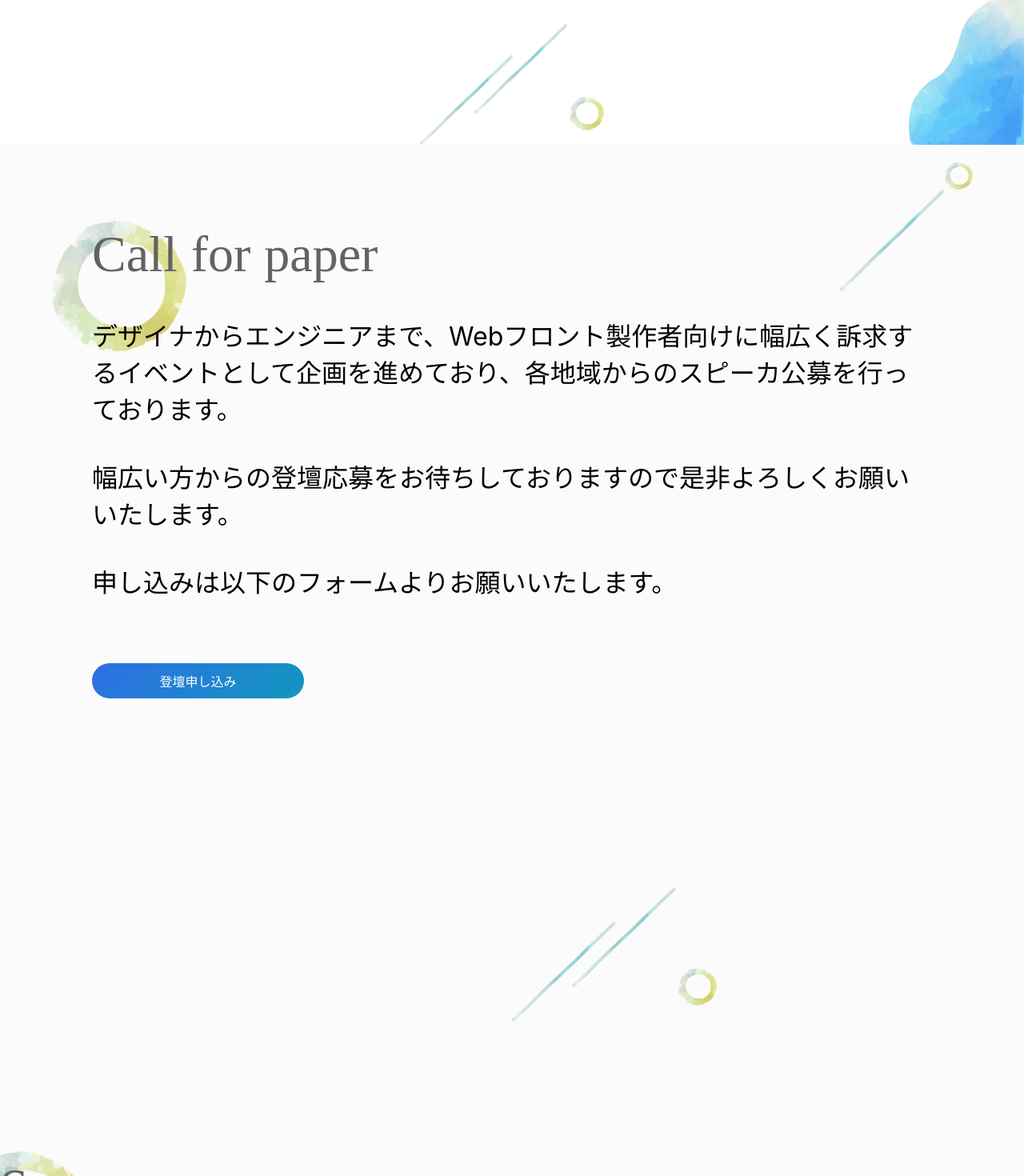
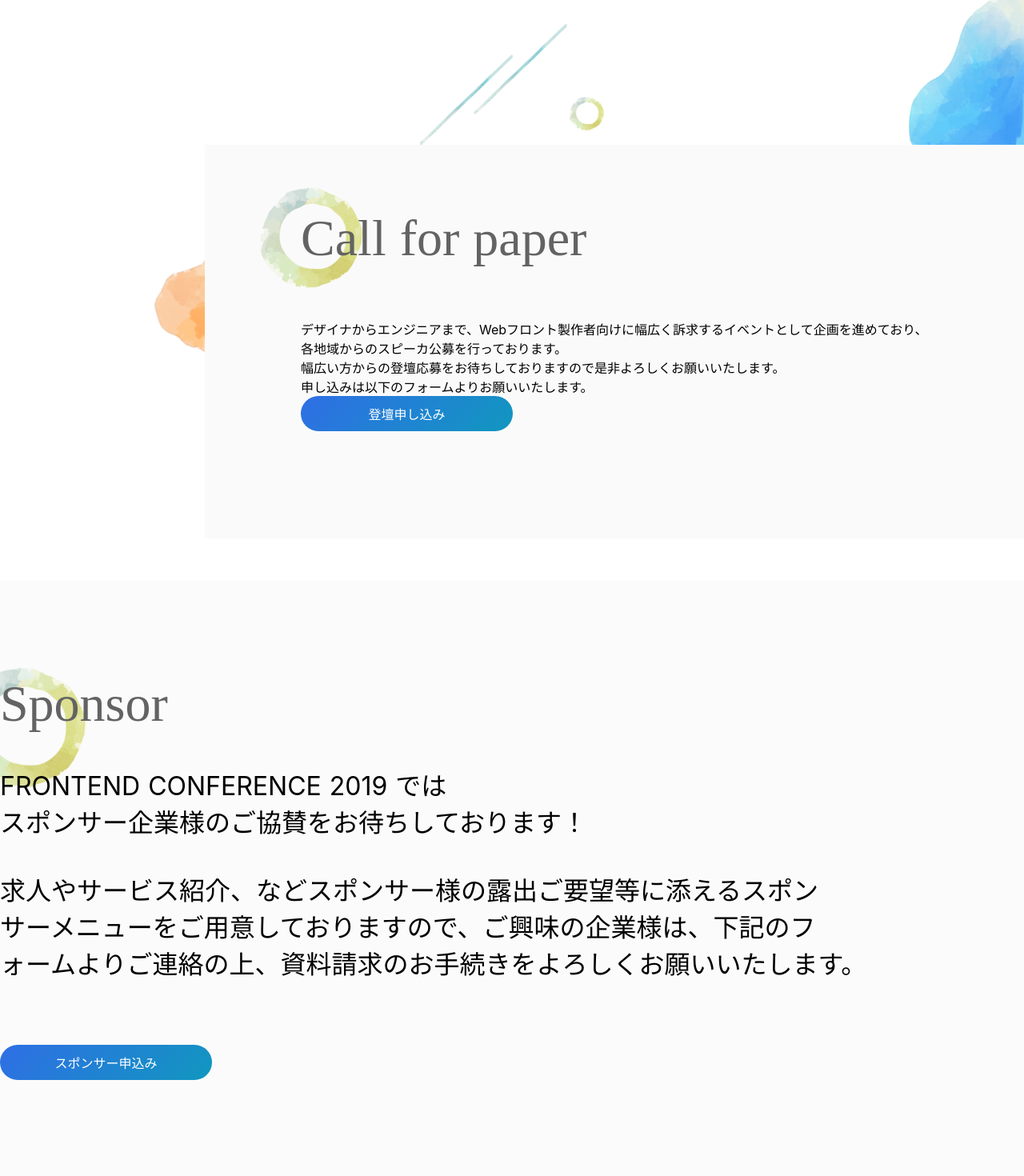
Before and after one commit to kfug/frontconf2019, a Nuxt app: page / in a window 1280 px wide. Shown: the part 1584-3054 px from the top of the page at 80% size. Built offline with nearby package versions, Linux system fonts and the light colour scheme.

Commit message:
wontspeaker 途中

```diff
--- a/assets/scss/library/_mixin.scss
+++ b/assets/scss/library/_mixin.scss
@@ -20,7 +20,7 @@
 }
 
 @mixin c-secHeading-left {
-  margin-bottom: .8em;
+  margin-bottom: 1em;
   display: inline-block;
   font-size: 3.3rem;
   color: $clr_textLarge;
@@ -86,7 +86,7 @@
   }
 }
 
-@mixin c-btn() {
+@mixin c-btn {
   display: inline-block;
   border-radius: 9999px;
   padding: 10px 8px;
--- a/assets/scss/library/_variable.scss
+++ b/assets/scss/library/_variable.scss
@@ -5,4 +5,6 @@
 
 $clr_bgGradation: linear-gradient(135deg, #2f6ee5 0%, #1197bf 100%);
 $clr_sectionbox: #fbfbfb;
-$padding_textBord: 80px 120px;
+
+$padding_readBordPC: 80px 120px;
+$padding_readBordSP: 40px 30px;;
--- a/components/top/Wantspeaker.vue
+++ b/components/top/Wantspeaker.vue
@@ -1,26 +1,29 @@
 <template>
   <section>
-    <div class="p-wantspeaker">
+    <div class="p-wantSpeaker">
+      <div class="p-wantSpeaker_back">
+        <div class="c-container">
+          <div class="p-wantSpeaker_content">
+            <h1 class="p-wantSpeaker_secHeading">
+              Call for paper
+            </h1>
+            <p class="p-wantSpeaker_read">
+              デザイナからエンジニアまで、Webフロント製作者向けに幅広く訴求するイベントとして企画を進めており、各地域からのスピーカ公募を行っております。
+              <br />幅広い方からの登壇応募をお待ちしておりますので是非よろしくお願いいたします。
+              <br />申し込みは以下のフォームよりお願いいたします。
+            </p>
+            <a class="p-wantSpeaker_btn"
+                    href="https://docs.google.com/forms/d/e/1FAIpQLSeczBxHUOA8PIBWj3M-nJzzwcwyegAtjO4sUXgLXBHDUYYnng/viewform" target="_blank"
+            >登壇申し込み</a>
+          </div>
+        </div>
+      </div>
       <div class="box"></div>
-      <img src="~/assets/img/circle_02.png" class="circle_02" />
-      <img src="~/assets/img/circle_03.png" class="circle_03" />
-      <img src="~/assets/img/wantspeaker_bg1.png" class="wantspeaker_bg1" />
+      <!--<img src="~assets/img/circle_02.png" class="circle_02" />-->
+      <!--<img src="~assets/img/circle_03.png" class="circle_03" />-->
       <div class="c-container">
         <div class="l-wantspeaker_Box2">
-          <h1>
-            <img src="~/assets/img/circle_01.png" class="circle_01" />
-            Call for paper
-          </h1>
-          <p>
-            デザイナからエンジニアまで、Webフロント製作者向けに幅広く訴求するイベントとして企画を進めており、各地域からのスピーカ公募を行っております。
-            <br />
-            <br />幅広い方からの登壇応募をお待ちしておりますので是非よろしくお願いいたします。
-            <br />
-            <br />申し込みは以下のフォームよりお願いいたします。
-          </p>
-          <a
-            href="https://docs.google.com/forms/d/e/1FAIpQLSeczBxHUOA8PIBWj3M-nJzzwcwyegAtjO4sUXgLXBHDUYYnng/viewform"
-          >登壇申し込み</a>
+
         </div>
       </div>
     </div>
@@ -33,105 +36,41 @@
 <style lang="scss" scoped>
 @import "~/assets/scss/_library.scss";
 
-img {
-  width: 20%;
-}
+.p-wantSpeaker {
+  background: linear-gradient(90deg, white 0%, white 50%, $clr_readBordBg 50%, $clr_readBordBg 100%);
 
-.p-wantspeaker {
-  position: relative;
-}
+  &_back {
+    background-image: url("~assets/img/wantspeaker_bg1.png");
+    background-repeat: no-repeat;
+    background-size: contain;
+    background-position: 15vw;//調整途中
 
-.l-wantspeaker_Box2 {
-  background-color: #fbfbfb;
-  display: inline-block;
-  margin: 50px 0px 90px 0px;
-  width: 100%;
-  @include desktop {
-    background-color: #fbfbfb00;
-    padding: 80px 115px;
-    max-width: 100%;
-    margin: 20px 0px 270px 0px;
   }
-  & h1 {
-    & .circle_01 {
-      position: absolute;
-      top: 31px;
-      z-index: -1;
-      left: 10px;
-      max-width: 33%;
-      @include desktop {
-        width: 16%;
-        left: -50px;
-        top: -6px;
-      }
+
+
+  &_content {
+    margin-left: 20%;
+    padding: $padding_readBordSP;
+
+    background: $clr_readBordBg;
+    @include desktop {
+      padding: $padding_readBordPC;
     }
-    z-index: 1000;
-    margin-bottom: 40px;
-    @include c-heading;
+
   }
-  & p {
-    position: relative;
-    font-size: 1.5rem;
-    z-index: 9999;
-    padding: 0px 15px 30px 15px;
-    @include desktop {
-      font-size: 2rem;
-      padding: 0px 0px 80px 0px;
-    }
+
+  &_secHeading {
+    @include c-secHeading-left;
   }
-  & a {
-    z-index: 9999;
+
+  &_read {
+    /*line-height: 2;*/
+  }
+
+  &_btn {
     @include c-btn;
   }
 }
-.wantspeaker_bg1 {
-  position: absolute;
-  top: 60%;
-  left: 0%;
-  max-width: 80%;
-  z-index: -1;
-  width: 50%;
-  @include desktop {
-    width: 20%;
-    z-index: 10;
-    max-width: 100%;
-  }
-}
 
-.circle_02 {
-  position: absolute;
-  right: 5%;
-  top: 5%;
-  z-index: 100;
-  width: 25%;
-  @include desktop {
-    top: 2%;
-    width: 13%;
-  }
-}
 
-.circle_03 {
-  width: 45%;
-  position: absolute;
-  right: 30%;
-  bottom: 0%;
-  z-index: 100;
-  max-width: 80%;
-  @include desktop {
-    width: 20%;
-    max-width: 100%;
-  }
-}
-
-.box {
-  position: absolute;
-  right: 0%;
-  z-index: 80;
-  background-color: none;
-  width: 130rem;
-  height: 81rem;
-  @include desktop {
-    background-color: #fbfbfb;
-  }
-}
 </style>
```
